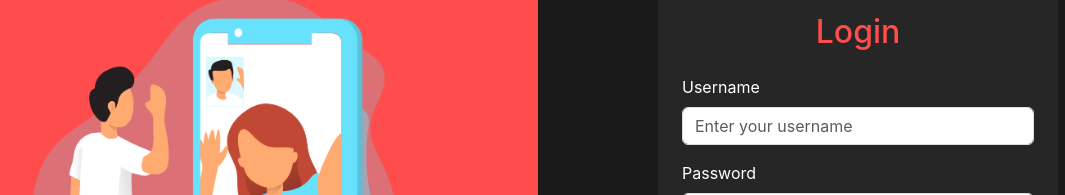
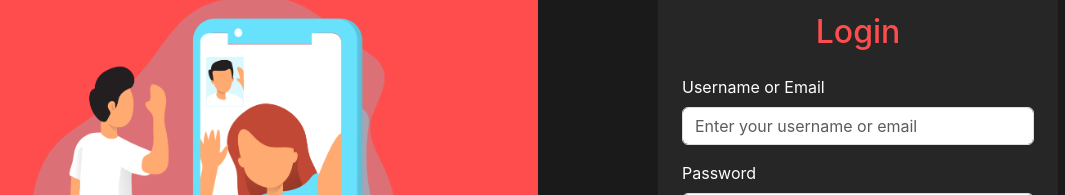
Before and after one commit to AvishkarMandlik/real-time-chat-application, a React (Create React App) app in the folder client/: page /login in a window 1280 px wide. Shown: the part 216-411 px from the top of the page, without its empty margins (102-1167 px from the left). Built offline with nearby package versions, Linux system fonts and the light colour scheme; no server answers.

Commit message:
refactor Login component: update username field to accept both username and email for login

```diff
--- a/client/src/components/Login.js
+++ b/client/src/components/Login.js
@@ -4,29 +4,29 @@ import { useNavigate, Link } from 'react-router-dom';
 import illustration from '../assets/video-call-1-72.png';
 
 const Login = () => {
-  const [username, setUsername] = useState('');
+  const [usernameOrEmail, setUsernameOrEmail] = useState('');
   const [password, setPassword] = useState('');
   const [message, setMessage] = useState('');
   const navigate = useNavigate();
 
   const handleLogin = async () => {
-    if (!username.trim() || !password.trim()) {
+    if (!usernameOrEmail.trim() || !password.trim()) {
       setMessage('Please fill in all fields.');
       return;
     }
 
     try {
-      // const response = await axios.post('https://real-time-chat-app-7gqk.onrender.com/api/login', {
-        const response = await axios.post('http://localhost:5000/api/auth/login', {
-        username,
+      // const response = await axios.post('http://localhost:5000/api/auth/login', {
+      const response = await axios.post('https://real-time-chat-app-7gqk.onrender.com/api/auth/login', {
+        usernameOrEmail,
         password,
       });
+      console.log('Login response:', response.data);
       setMessage('Login successful!');
 
-      localStorage.setItem('username', username);
+      localStorage.setItem('username', response.data.user.username);
       setTimeout(() => {
-        console.log('Username before navigating:', username);
-        navigate(`/rooms/`, { state: { username } });
+        navigate('/rooms/', { state: { username: response.data.user.username } });
       }, 1000);
     } catch (error) {
       setMessage(error.response?.data?.message || 'Login failed.');
@@ -54,16 +54,16 @@ const Login = () => {
             Login
           </h2>
           <div className="mb-3">
-            <label htmlFor="username" className="form-label" style={{ color: '#fff' }}>
-              Username
+            <label htmlFor="usernameOrEmail" className="form-label" style={{ color: '#fff' }}>
+              Username or Email
             </label>
             <input
               type="text"
               className="form-control"
-              id="username"
-              value={username}
-              onChange={(e) => setUsername(e.target.value)}
-              placeholder="Enter your username"
+              id="usernameOrEmail"
+              value={usernameOrEmail}
+              onChange={(e) => setUsernameOrEmail(e.target.value)}
+              placeholder="Enter your username or email"
               style={{ backgroundColor: '#fff', color: '#000', border: '1px solid #ddd' }}
             />
           </div>
```
